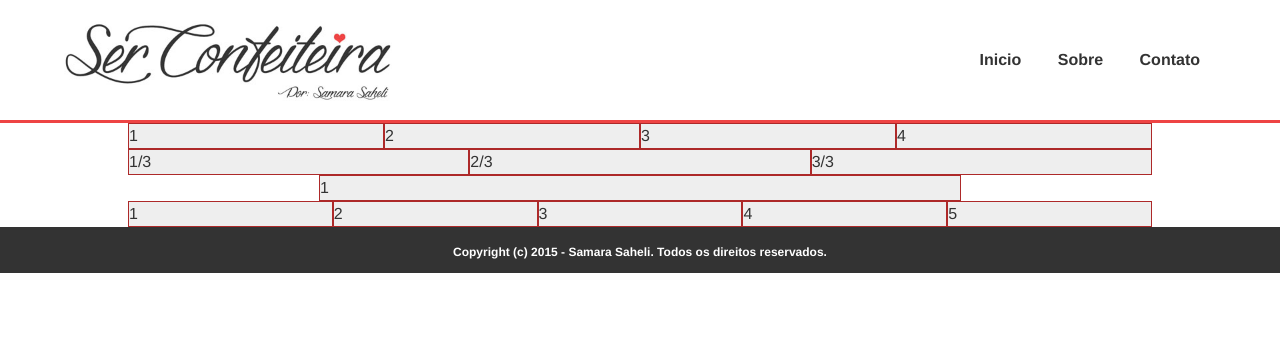
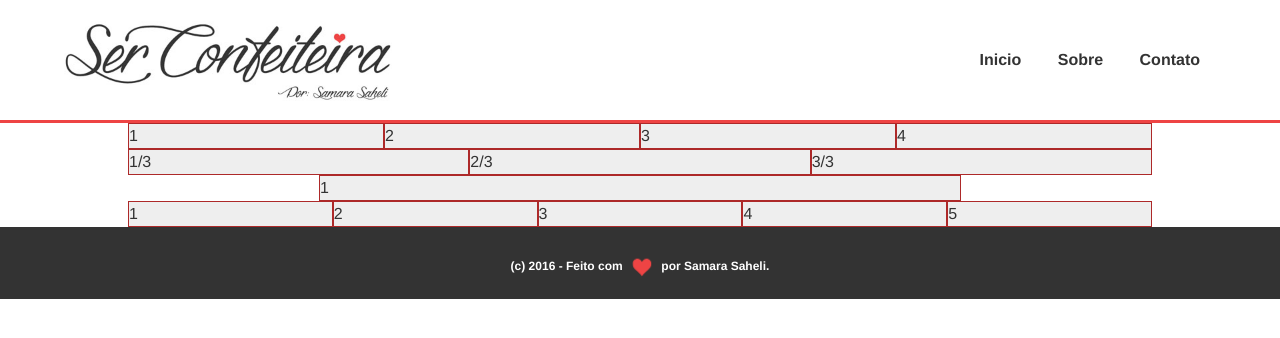
Before and after one commit to cassiocardoso/serconfeiteira, a Jekyll site: the page built from test.html, in a window 1280 px wide. Shown: the top 338 px of the page. Built offline with Jekyll 4.4.1, drawn with Linux system fonts in a browser that asks for light colours.

```diff
--- a/_config.yml
+++ b/_config.yml
@@ -7,12 +7,13 @@ description: > # this means to ignore newlines until "baseurl:"
   Google search results) and in your feed.xml site description.
 
 baseurl: "" # the subpath of your site, e.g. /blog/
-url: "www.serconfeiteira.com.br" # the base hostname & protocol for your site
+url: "http://serconfeiteira.com.br" # the base hostname & protocol for your site
 
-twitter_username: serconfeiteira
+twitter: serconfeiteira
+instagram: serconfeiteira
 
 # Permalink configuration
-permalink: /:title
+permalink: "/blog/:title/"
 
 # Pages links
 links:
@@ -23,5 +24,12 @@ links:
   - title: contato
     url: /contato
 
+# Gems
+gems: ["jekyll-paginate"]
+
+# Pagination
+paginate: 4
+paginate_path: "/blog/pag:num/"
+
 # Build settings
 markdown: kramdown
--- a/_includes/footer.html
+++ b/_includes/footer.html
@@ -1,3 +1,6 @@
 <footer class="site-footer">
-<p>Copyright (c) 2015 - Samara Saheli. Todos os direitos reservados.</p>
+<p>(c) 2016 - Feito com <span><svg class="heart" viewBox="0 0 32 29.6">
+  <path d="M23.6,0c-3.4,0-6.3,2.7-7.6,5.6C14.7,2.7,11.8,0,8.4,0C3.8,0,0,3.8,0,8.4c0,9.4,9.5,11.9,16,21.2
+	c6.1-9.3,16-12.1,16-21.2C32,3.8,28.2,0,23.6,0z"/>
+</svg></span> por Samara Saheli.</p>
 </footer>
--- a/_sass/layouts/_footer.scss
+++ b/_sass/layouts/_footer.scss
@@ -11,8 +11,33 @@
   font-family: 'Helvetica', 'Arial', sans-serif;
   font-size: 12px;
   font-weight: 700;
-  padding: $spacing-unit/4 0;
+  padding: $spacing-unit 0;
   text-align: center;
 }
 
 .site-footer p {}
+
+
+.site-footer .heart {
+  fill: color(red);
+  padding: 0 .5rem;
+  position: relative;
+  top: 5px;
+  width: 1rem;
+  animation: pulse 2s ease infinite,
+}
+
+// Heart animation
+@keyframes pulse {
+  0% {
+    transform: scale(1);
+  }
+
+  50% {
+    transform: scale(1.2);
+  }
+
+  100% {
+    transform: scale(1);
+  }
+}
--- a/package.json
+++ b/package.json
@@ -2,7 +2,7 @@
   "name": "serconfeiteira",
   "version": "1.0.0",
   "description": "Blog Ser Confeiteira",
-  "main": "index.js",
+  "main": "assets/js/app.js",
   "dependencies": {},
   "devDependencies": {},
   "scripts": {
@@ -15,6 +15,6 @@
     "chocolate",
     "doces"
   ],
-  "author": "Samara Saheli <sa.saheli@gmail.com>",
+  "author": "Cassio Cardoso <cassiocardoso@me.com>",
   "license": "MIT"
 }
```
Also changed, not shown: index.html (+11 -6 lines).
